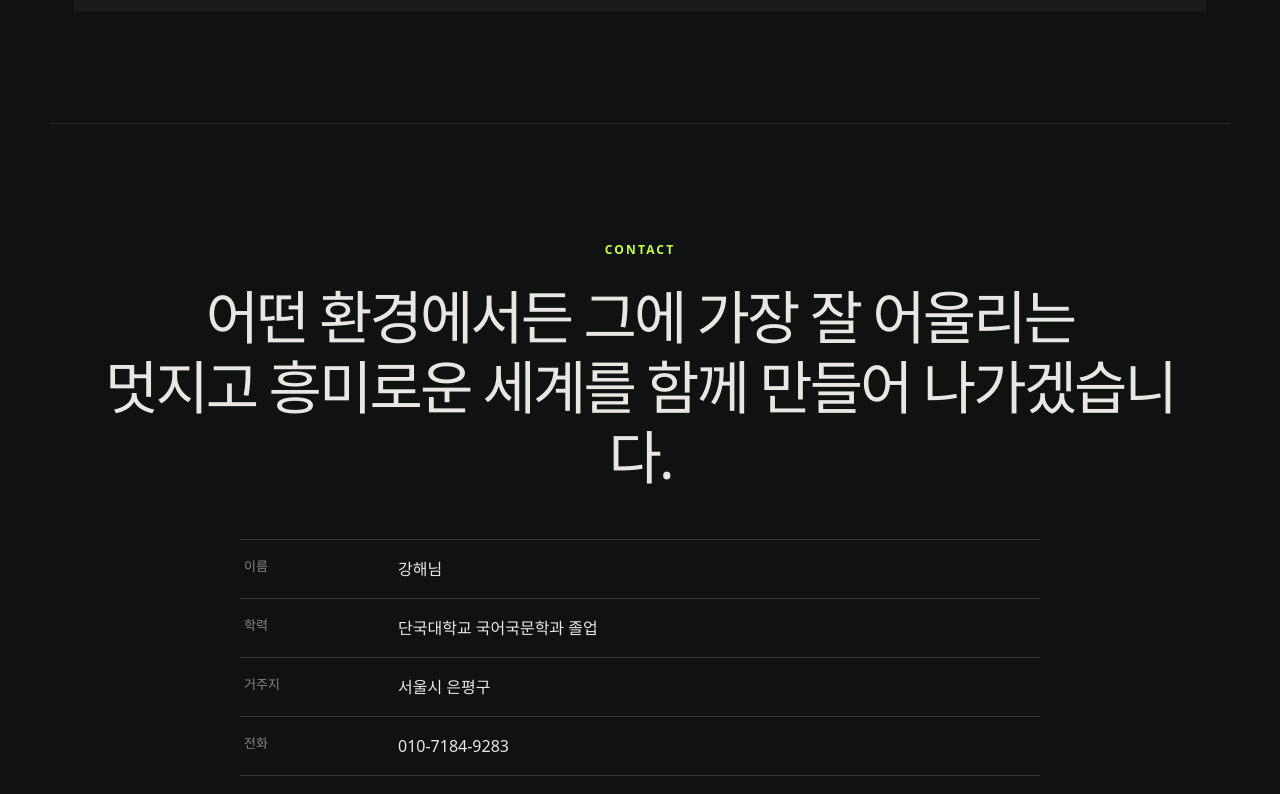
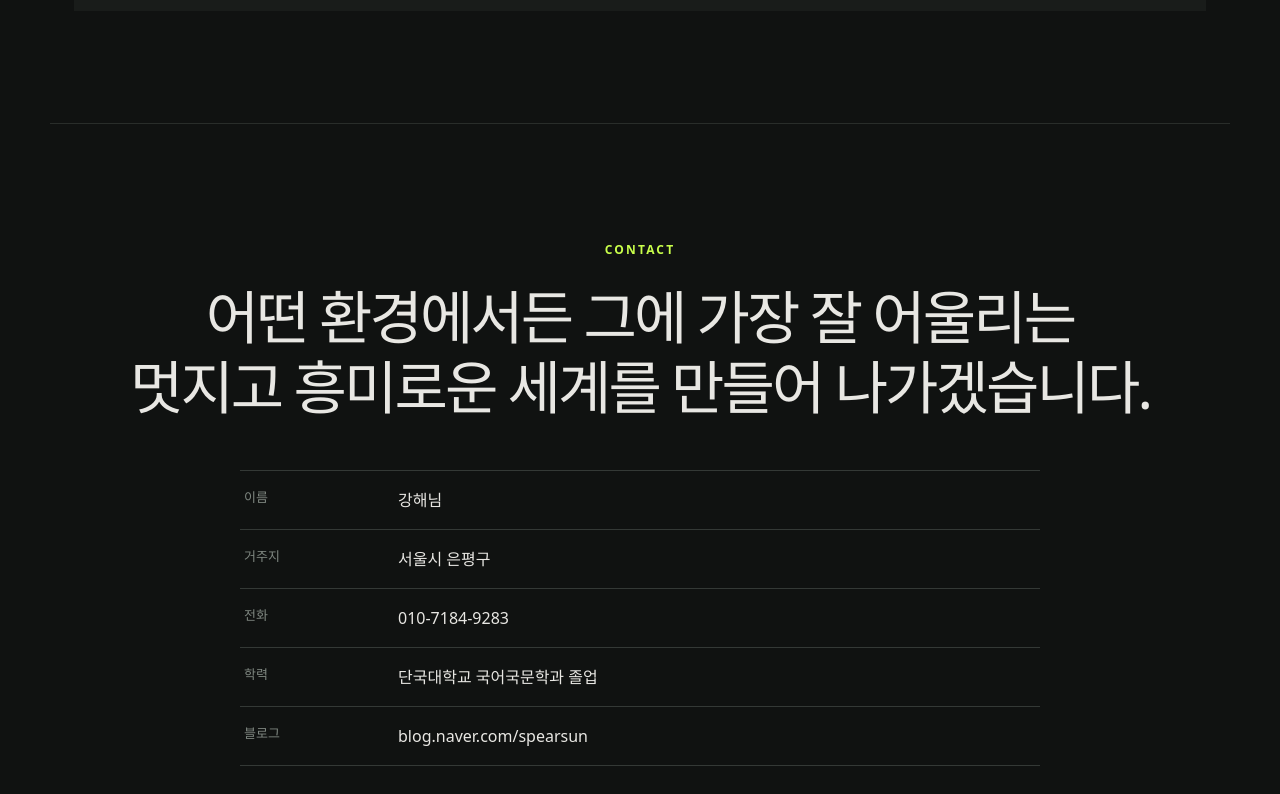
Before and after one commit to mingyun372-cmyk/Haenim_resume, a React (Vite) app: page / in a window 1280 px wide. Shown: the part 4060-4854 px from the top of the page. Built offline with nearby package versions, Linux system fonts and the light colour scheme.

Commit message:
Refine contact message and information layout

```diff
--- a/src/main.jsx
+++ b/src/main.jsx
@@ -34,7 +34,7 @@ function App(){
   <section id="projects" className="section"><div className="section-head"><div><span className="kicker">SELECTED WORK</span><h2>대표 프로젝트</h2></div><p>역할, 산출물, 규모가 한눈에 보이도록 핵심 작업만 선별했습니다.</p></div><div className="filters">{filters.map(f=><button className={filter===f?'active':''} onClick={()=>setFilter(f)} key={f}>{f}</button>)}</div><div className="project-list">{visible.map((p,i)=><article className="project" key={p.title}><div className="project-index">0{i+1}</div><div className="project-main"><div className="meta"><span>{p.year}</span><span>{p.company}</span><span>{p.genre}</span></div><h3>{p.title}</h3><p>{p.summary}</p><div className="tags">{p.tags.map(t=><span key={t}>{t}</span>)}</div></div><div className="proof"><span>KEY OUTPUT</span><b>{p.proof}</b></div></article>)}</div></section>
   <section id="skills" className="section dark"><div className="section-head"><div><span className="kicker">CORE STRENGTHS</span><h2>글에서 구현까지</h2></div><p>완성된 문장뿐 아니라 팀이 실제로 사용할 수 있는 규격과 데이터까지 책임집니다.</p></div><div className="skill-grid">{skills.map((s,i)=><article key={s[0]}><span>0{i+1}</span><h3>{s[0]}</h3><p>{s[1]}</p></article>)}</div><blockquote><BookOpen/><p>“다채롭고 풍성한 내용을 깔끔하고 정확한 형태의 텍스트로 정돈합니다.”</p><span>— 작업 원칙</span></blockquote></section>
   <section id="career" className="section"><div className="section-head"><div><span className="kicker">EXPERIENCE</span><h2>경력 타임라인</h2></div><p>출판편집에서 시작해 라이브 MMORPG, 캐주얼 모바일, 액션 RPG, SNG까지 경험했습니다.</p></div><div className="timeline">{career.map(c=><div key={c[0]}><time>{c[0]}</time><h3>{c[1]}</h3><p>{c[2]}</p></div>)}</div><div className="note"><strong>기반 역량</strong><p>국어국문학 전공 · 출판편집 경력 · 전문 교정/교열 · 일본어 중급 · Unity 플레이 테스트/데이터 입력 경험</p></div></section>
-  <section id="contact" className="contact"><span className="kicker">CONTACT</span><h2>어떤 환경에서든 그에 가장 잘 어울리는<br/>멋지고 흥미로운 세계를 함께 만들어 나가겠습니다.</h2><dl className="contact-info"><div><dt>이름</dt><dd>강해님</dd></div><div><dt>학력</dt><dd>단국대학교 국어국문학과 졸업</dd></div><div><dt>거주지</dt><dd>서울시 은평구</dd></div><div><dt>전화</dt><dd><a href="tel:01071849283">010-7184-9283</a></dd></div><div><dt>블로그</dt><dd><a href="https://blog.naver.com/spearsun" target="_blank" rel="noreferrer">blog.naver.com/spearsun</a></dd></div></dl><div className="contact-links"><a href="mailto:mingyun86@naver.com"><Mail/>mingyun86@naver.com<ArrowUpRight/></a><a href="https://github.com/mingyun372-cmyk/Haenim_resume" target="_blank" rel="noreferrer"><ExternalLink/>GitHub Repository<ArrowUpRight/></a></div></section>
+  <section id="contact" className="contact"><span className="kicker">CONTACT</span><h2>어떤 환경에서든 그에 가장 잘 어울리는<br/>멋지고 흥미로운 세계를 만들어 나가겠습니다.</h2><div className="contact-info"><dl className="contact-column"><div><dt>이름</dt><dd>강해님</dd></div><div><dt>거주지</dt><dd>서울시 은평구</dd></div><div><dt>전화</dt><dd><a href="tel:01071849283">010-7184-9283</a></dd></div></dl><dl className="contact-column"><div><dt>학력</dt><dd>단국대학교 국어국문학과 졸업</dd></div><div><dt>블로그</dt><dd><a href="https://blog.naver.com/spearsun" target="_blank" rel="noreferrer">blog.naver.com/spearsun</a></dd></div></dl></div><div className="contact-links"><a href="mailto:mingyun86@naver.com"><Mail/>mingyun86@naver.com<ArrowUpRight/></a><a href="https://github.com/mingyun372-cmyk/Haenim_resume" target="_blank" rel="noreferrer"><ExternalLink/>GitHub Repository<ArrowUpRight/></a></div></section>
   <footer><span>© 2024 Haenim Kang</span><span>Scenario · Quest · Concept</span></footer>
  </main>
 }
```
